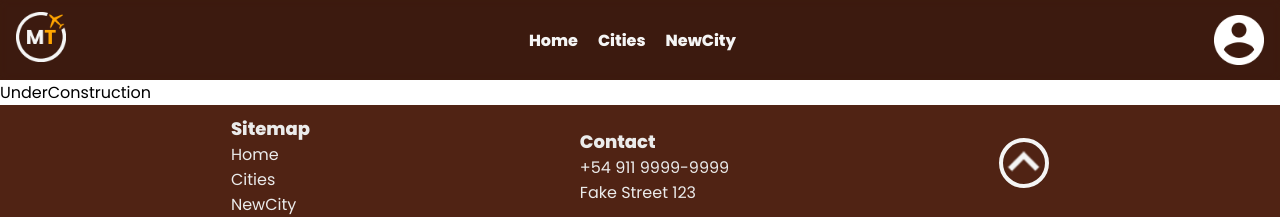
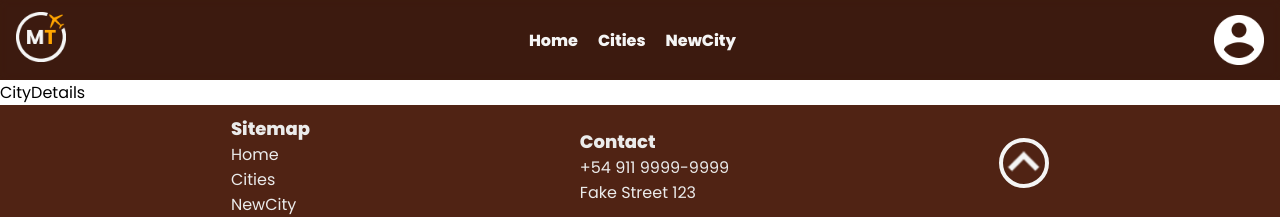
Before and after one commit to ignaciogiusti/mytinerary-alessandro-giusti, a React (Create React App) app: page /citydetails in a window 1280 px wide. Shown: the top 217 px of the page. Built offline with nearby package versions, Linux system fonts and the light colour scheme.

Commit message:
created CityDetails page, changed routes in WebsiteLayout and other pages

```diff
--- a/src/layouts/WebsiteLayout.js
+++ b/src/layouts/WebsiteLayout.js
@@ -3,6 +3,7 @@ import Welcome from '../pages/Welcome';
 import Footer from '../components/Footer';
 import UnderConstruction from '../pages/UnderConstruction';
 import Cities from '../pages/Cities';
+import CityDetails from '../pages/CityDetails';
 import { BrowserRouter, Routes, Route } from 'react-router-dom';
 import ScrollToTop from '../components/ScrollToTop';
 import NewCity from '../pages/NewCity';
@@ -23,6 +24,7 @@ export default function WebsiteLayout(props) {
                     <Route path='/cities' element={<Cities />} />
                     <Route path='*' element={<UnderConstruction />} />
                     <Route path='/newcity' element={<NewCity />} />
+                    <Route path='/citydetails' element={<CityDetails />} />
                 </Routes>
                 <Footer />
             </BrowserRouter>
--- a/src/pages/Cities.js
+++ b/src/pages/Cities.js
@@ -1,5 +1,4 @@
 import CityCard from '../components/CityCard';
-import { Link as LinkRouter } from 'react-router-dom';
 
 
 export default function Cities() {
@@ -9,7 +8,7 @@ export default function Cities() {
                 <div className='Search-Cities'>
                     <input className='Input-Cities' type="text" name="" placeholder=' Search by city...' />
                 </div>
-                <LinkRouter to='/*' className='decoration-none'><CityCard /></LinkRouter>
+                <CityCard />
             </div>
         </>
     )
--- /dev/null
+++ b/src/pages/CityDetails.js
@@ -0,0 +1,7 @@
+import '../styles/CityDetails.css'
+
+export default function CityDetails() {
+  return (
+    <div>CityDetails</div>
+  )
+}
```
Also changed, not shown: src/styles/CityDetails.css (added).
